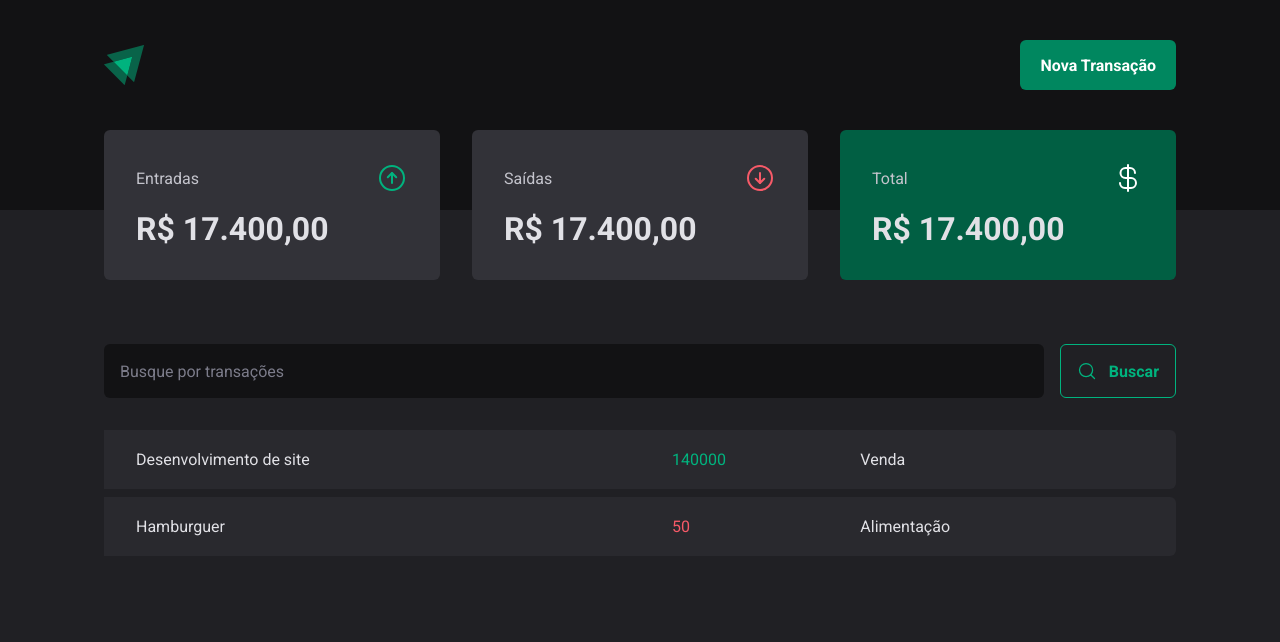
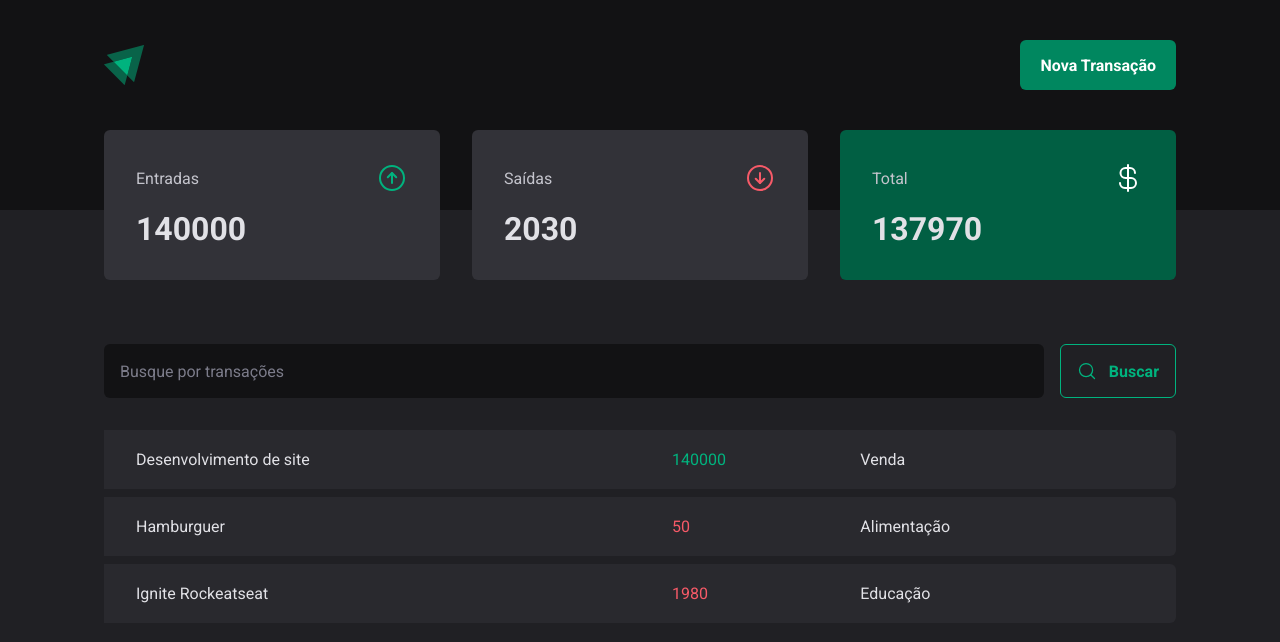
Before and after one commit to V-Matheus/DT-MONEY, a React (Vite) app: page / in a window 1280 px wide. Shown: the top 642 px of the page. Built offline with nearby package versions, Linux system fonts and the light colour scheme; data requests are answered from the project's data file; a web font is replaced by a local one.

Commit message:
Calculando resumo de transicoes

```diff
--- a/server.json
+++ b/server.json
@@ -15,6 +15,14 @@
       "category": "Alimentação",
       "price": 50,
       "CreteadAt": "2024-04-05T13:30:03.073Z"
+    },
+    {
+      "id": 3,
+      "description": "Ignite Rockeatseat",
+      "type": "outcome",
+      "category": "Educação",
+      "price": 1980,
+      "CreteadAt": "2024-04-05T13:24:03.073Z"
     }
   ]
 }
--- a/src/components/Summary/index..tsx
+++ b/src/components/Summary/index..tsx
@@ -1,42 +1,54 @@
-import { ArrowCircleDown, ArrowCircleUp, CurrencyDollar } from "phosphor-react";
-import { SummaryCard, SummaryContainer } from "./styles";
-import { useContext } from "react";
-import { TransactionsContext } from "../../contexts/TransactionsContext";
+import { ArrowCircleDown, ArrowCircleUp, CurrencyDollar } from 'phosphor-react';
+import { SummaryCard, SummaryContainer } from './styles';
+import { useContext } from 'react';
+import { TransactionsContext } from '../../contexts/TransactionsContext';
 
 export function Summary() {
-
   const { transactions } = useContext(TransactionsContext);
 
-  console.log(transactions);
+  const summary = transactions.reduce((acc, transaction) => {
 
+    if(transaction.type === 'income') {
+      acc.income += transaction.price
+      acc.total += transaction.price
+    } else {
+      acc.outcome += transaction.price
+      acc.total -= transaction.price
+
+    }
+
+    return acc
+  }, {
+    income: 0,
+    outcome: 0,
+    total: 0,
+  });
 
   return (
     <SummaryContainer>
       <SummaryCard>
         <header>
           <span>Entradas</span>
-          <ArrowCircleUp size={32} color="#00b37e"/>
-
+          <ArrowCircleUp size={32} color="#00b37e" />
         </header>
-          <strong>R$ 17.400,00</strong>
+        <strong>{summary.income}</strong>
       </SummaryCard>
 
       <SummaryCard>
         <header>
           <span>Saídas</span>
-          <ArrowCircleDown size={32} color="#f75a68"/>
+          <ArrowCircleDown size={32} color="#f75a68" />
         </header>
-          <strong>R$ 17.400,00</strong>
+        <strong>{summary.outcome}</strong>
       </SummaryCard>
 
       <SummaryCard variant="green">
         <header>
           <span>Total</span>
-          <CurrencyDollar size={32} color="#fff"/>
-
+          <CurrencyDollar size={32} color="#fff" />
         </header>
-          <strong>R$ 17.400,00</strong>
+        <strong>{summary.total}</strong>
       </SummaryCard>
     </SummaryContainer>
-  )
+  );
 }
```
